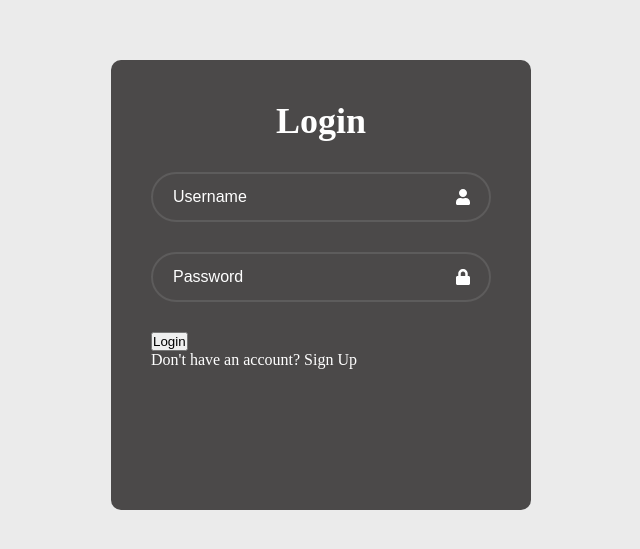
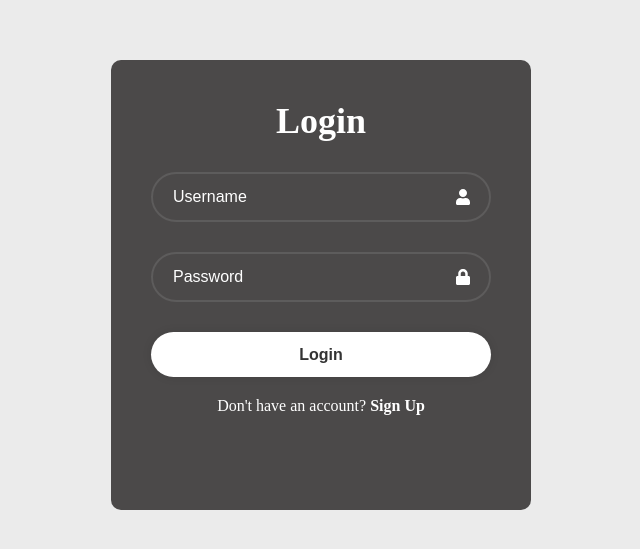
Before and after one commit to AmrMahmoud28/CPIT405-GroupProject, a React (Vite) app: page /login in a window 1280 px wide. Shown: the part 115-664 px from the top of the page, without its empty margins (319-959 px from the left). Built offline with nearby package versions, Linux system fonts and the light colour scheme.

Commit message:
added styles to the login submit button and the don't have an account text

```diff
--- a/src/app.css
+++ b/src/app.css
@@ -1,4 +1,4 @@
-*{
+* {
     margin: 0;
     padding: 0;
     box-sizing: border-box;
@@ -7,47 +7,49 @@
 input:-webkit-autofill,
 input:-webkit-autofill:hover,
 input:-webkit-autofill:focus,
-input:-webkit-autofill:active{
+input:-webkit-autofill:active {
     background-clip: text !important;
     -webkit-background-clip: text !important;
     -webkit-text-fill-color: white !important;
 }
 
-.loginContainer{
+.loginContainer {
     display: flex;
     justify-content: center;
     align-items: center;
     min-height: 100vh;
-    background-color: #ebebeb; /* Temporary color */
+    background-color: #ebebeb;
+    /* Temporary color */
 }
 
-.formCard{
+.formCard {
     position: relative;
     width: 420px;
     height: 450px;
-    background: #4b4949; /* Temporary color */
+    background: #4b4949;
+    /* Temporary color */
     border-radius: 10px;
     color: white;
 }
 
-.formCard .form-box{
+.formCard .form-box {
     width: 100%;
     padding: 40px;
 }
 
-.formCard .form-box h1{
+.formCard .form-box h1 {
     font-size: 36px;
     text-align: center;
 }
 
-.formCard .form-box .input-box{
+.formCard .form-box .input-box {
     position: relative;
     width: 100%;
     height: 50px;
     margin: 30px 0;
 }
 
-.formCard .form-box .input-box input{
+.formCard .form-box .input-box input {
     width: 100%;
     height: 100%;
     background: transparent;
@@ -60,14 +62,45 @@ input:-webkit-autofill:active{
     padding: 20px 45px 20px 20px;
 }
 
-.formCard .form-box .input-box input::placeholder{
+.formCard .form-box .input-box input::placeholder {
     color: white;
 }
 
-.formCard .form-box .input-box .icon{
+.formCard .form-box .input-box .icon {
     position: absolute;
     right: 20px;
     top: 50%;
     transform: translateY(-50%);
     font-size: 16px;
 }
+
+.formCard .form-box button {
+    width: 100%;
+    height: 45px;
+    background-color: white;
+    border: none;
+    border-radius: 40px;
+    outline: none;
+    box-shadow: 0 0 10px rgba(0, 0, 0, 0.1);
+    cursor: pointer;
+    font-size: 16px;
+    color: #333;
+    font-weight: 700;
+}
+
+.formCard .form-box .register-link {
+    font-size: 16px;
+    text-align: center;
+    margin: 20px 0 15px;
+}
+
+.formCard .form-box .register-link span {
+    cursor: pointer;
+    color: white;
+    font-weight: 600;
+}
+
+.formCard .form-box .register-link span:hover {
+    text-decoration: underline;
+    text-shadow: 1px 1px 1px #555;
+}
--- a/src/components/LoginForm.jsx
+++ b/src/components/LoginForm.jsx
@@ -24,7 +24,7 @@ const LoginForm = () => {
         <button type="submit">Login</button>
 
         <div className="register-link">
-          <p>Don't have an account? Sign Up</p>
+          <p>Don't have an account? <span>Sign Up</span></p>
         </div>
       </form>
     </div>
```
